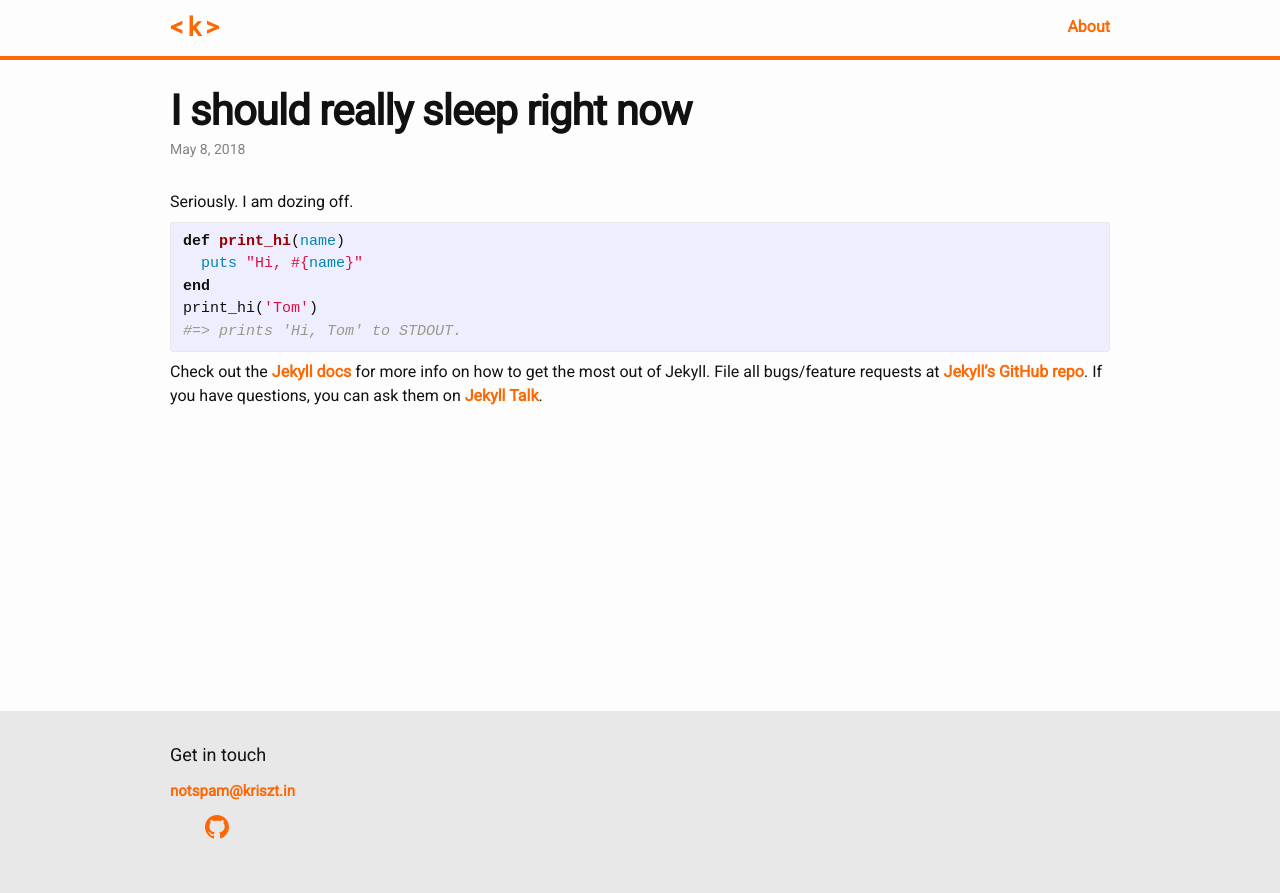
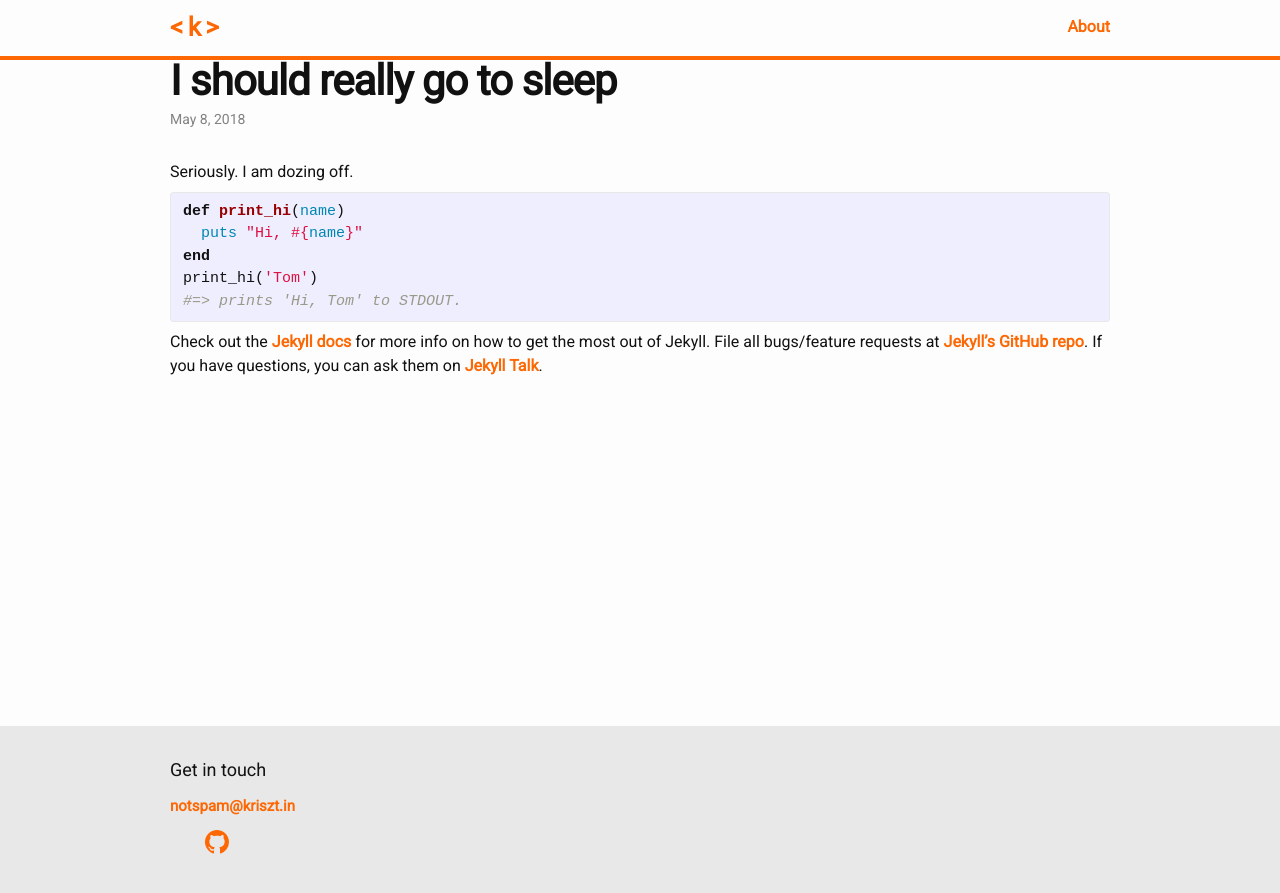
Before and after one commit to krisztin/krisztin.github.io, a Jekyll site: the page built from _posts/2018-05-08-zzz.markdown, in a window 1280 px wide. Shown: the top 893 px of the page. Built offline with Jekyll 4.4.1, drawn with Linux system fonts in a browser that asks for light colours.

Commit message:
final...ish footer

```diff
--- a/_posts/2018-05-08-zzz.markdown
+++ b/_posts/2018-05-08-zzz.markdown
@@ -1,6 +1,6 @@
 ---
 layout: post
-title:  "I should really sleep right now"
+title:  "I should really go to sleep"
 date:   2018-05-08 23:11:06 +0100
 categories: drupal apprenticeship wellcome
 tags: Q1
--- a/_sass/minima/_layout.scss
+++ b/_sass/minima/_layout.scss
@@ -111,6 +111,10 @@
   margin: 0px;
 }
 
+.header-wrapper {
+  padding: 2rem;
+}
+
 /**
  * Site footer
  */
@@ -146,7 +150,6 @@
 }
 
 .footer-col {
-  float: left;
   margin-bottom: $spacing-unit / 2;
   padding-left: $spacing-unit / 2;
 }
@@ -174,9 +177,20 @@
 }
 
 @include media-query($on-palm) {
+ .footer-heading,
+  .contact-list,
+  .social-media-list li {
+    float: none;
+    display: block;
+    text-align: center;
+  }
+
   .footer-col {
-    float: none;
     width : calc(100% - (#{$spacing-unit} / 2));
+  }
+  .svg-icon {
+    width: 40px;
+    height: 40px;
   }
 }
 
@@ -185,7 +199,7 @@
  */
 
 .page-content {
-  padding: $spacing-unit 0;
+  padding-bottom: $spacing-unit;
   -webkit-box-flex: 1;
   -ms-flex: 1;
   flex: 1;
```
